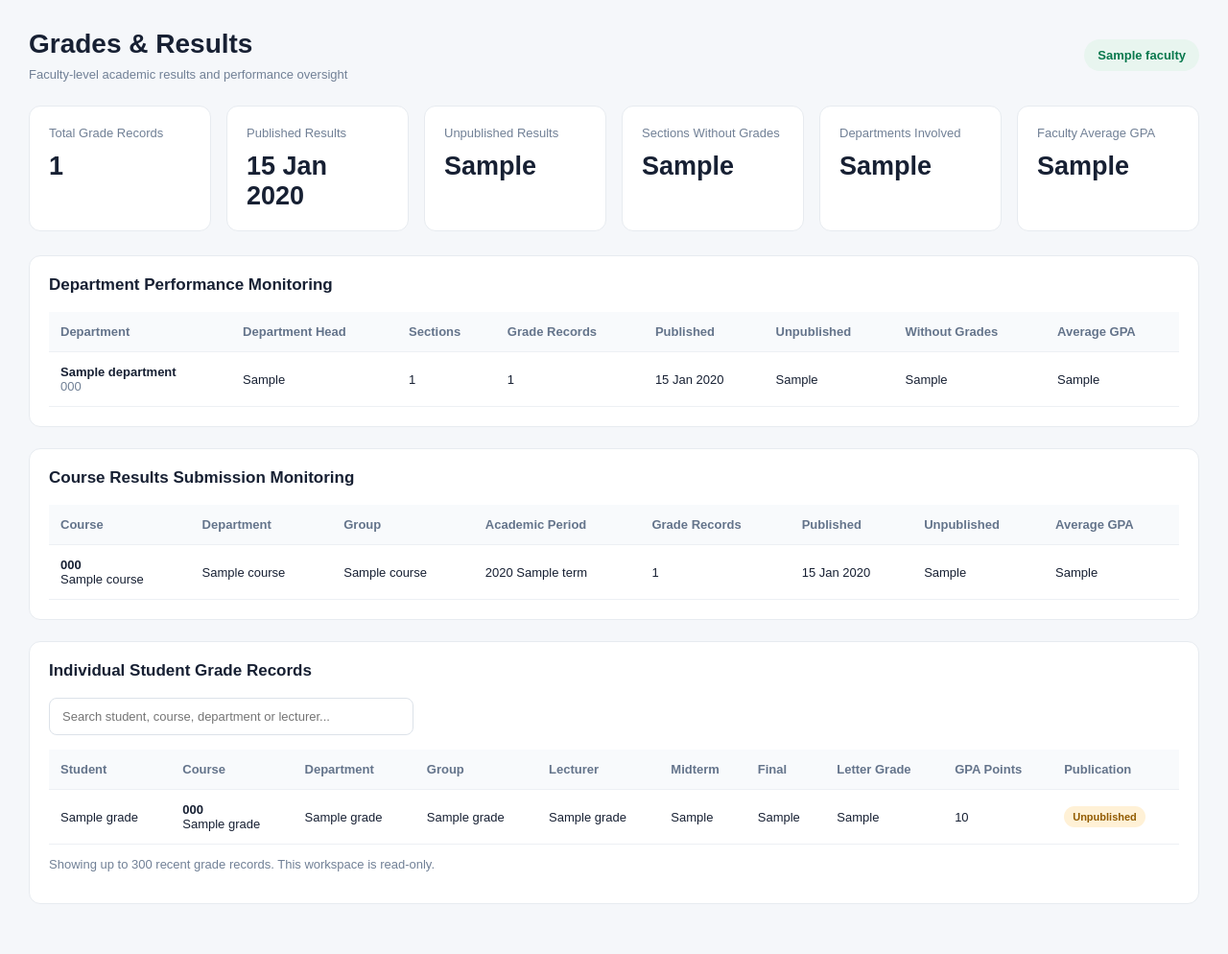
After one commit to janvier0074/luxmind-sis-v2, a Node server app: template views/dean-grades-results.ejs in a window 1280 px wide. The commit adds this page. Shown: the whole page at 96% size. Run offline with Node 20, Linux system fonts and the light colour scheme; the template is opened without the code that fills it: most values are stand-ins (such as "Sample title", 1, 10 or a date in 2020); some libraries are stand-ins or nearby versions.

Commit message:
Add dean grades and results oversight

```diff
--- a/views/dean-dashboard.ejs
+++ b/views/dean-dashboard.ejs
@@ -172,7 +172,8 @@ const standaloneRoutes = {
   'courses': '/sis/dean/courses-curriculum',
   'timetables': '/sis/dean/class-timetables',
 'course-allocation': '/sis/dean/course-allocation',
-'examinations': '/sis/dean/examinations'
+'examinations': '/sis/dean/examinations',
+'grades-results': '/sis/dean/grades-results'
 };
 
 const quickAccess = [
--- /dev/null
+++ b/views/dean-grades-results.ejs
@@ -0,0 +1,381 @@
+
+<!DOCTYPE html>
+<html lang="en">
+<head>
+  <meta charset="UTF-8">
+  <meta name="viewport" content="width=device-width, initial-scale=1.0">
+  <title>Grades & Results | LuxMind SIS</title>
+
+  <style>
+    * { box-sizing: border-box; }
+
+    body {
+      margin: 0;
+      padding: 30px;
+      background: #f5f7fa;
+      color: #172033;
+      font-family: Arial, sans-serif;
+    }
+
+    .container {
+      max-width: 1450px;
+      margin: auto;
+    }
+
+    .header {
+      display: flex;
+      justify-content: space-between;
+      align-items: center;
+      flex-wrap: wrap;
+      gap: 15px;
+      margin-bottom: 25px;
+    }
+
+    h1 { margin: 0 0 8px; font-size: 28px; }
+    .muted { color: #718096; font-size: 13px; }
+
+    .faculty {
+      background: #e8f5ef;
+      color: #08784d;
+      padding: 9px 14px;
+      border-radius: 20px;
+      font-size: 13px;
+      font-weight: bold;
+    }
+
+    .metrics {
+      display: grid;
+      grid-template-columns: repeat(auto-fit, minmax(190px, 1fr));
+      gap: 16px;
+      margin-bottom: 25px;
+    }
+
+    .metric, .panel {
+      background: white;
+      border: 1px solid #e7ebf0;
+      border-radius: 12px;
+      padding: 20px;
+    }
+
+    .metric-label {
+      color: #718096;
+      font-size: 13px;
+      margin-bottom: 12px;
+    }
+
+    .metric-value {
+      font-size: 27px;
+      font-weight: bold;
+    }
+
+    .panel { margin-bottom: 22px; }
+
+    .panel h2 {
+      font-size: 17px;
+      margin: 0 0 18px;
+    }
+
+    .table-wrap { overflow-x: auto; }
+
+    table {
+      width: 100%;
+      border-collapse: collapse;
+      min-width: 850px;
+    }
+
+    th, td {
+      text-align: left;
+      padding: 13px 12px;
+      border-bottom: 1px solid #edf0f4;
+      font-size: 13px;
+      vertical-align: middle;
+    }
+
+    th {
+      color: #64748b;
+      background: #f8fafc;
+      font-weight: 600;
+    }
+
+    .status {
+      display: inline-block;
+      padding: 5px 9px;
+      border-radius: 15px;
+      font-size: 11px;
+      font-weight: bold;
+    }
+
+    .published {
+      background: #dcfce7;
+      color: #166534;
+    }
+
+    .unpublished {
+      background: #fff1d6;
+      color: #925b00;
+    }
+
+    .search {
+      width: 100%;
+      max-width: 380px;
+      padding: 11px 13px;
+      border: 1px solid #dce2e9;
+      border-radius: 8px;
+      margin-bottom: 15px;
+      font-size: 13px;
+    }
+
+    .empty {
+      text-align: center;
+      padding: 25px;
+      color: #718096;
+    }
+
+    @media(max-width: 650px) {
+      body { padding: 16px; }
+      .metric { padding: 15px; }
+    }
+  </style>
+</head>
+
+<body>
+<div class="container">
+
+  <header class="header">
+    <div>
+      <h1>Grades & Results</h1>
+      <div class="muted">
+        Faculty-level academic results and performance oversight
+      </div>
+    </div>
+
+    <div class="faculty">
+      <%= faculty.name %>
+    </div>
+  </header>
+
+  <!-- FACULTY OVERVIEW -->
+  <section class="metrics">
+
+    <div class="metric">
+      <div class="metric-label">Total Grade Records</div>
+      <div class="metric-value">
+        <%= overview.total_grade_records %>
+      </div>
+    </div>
+
+    <div class="metric">
+      <div class="metric-label">Published Results</div>
+      <div class="metric-value">
+        <%= overview.published_results %>
+      </div>
+    </div>
+
+    <div class="metric">
+      <div class="metric-label">Unpublished Results</div>
+      <div class="metric-value">
+        <%= overview.unpublished_results %>
+      </div>
+    </div>
+
+    <div class="metric">
+      <div class="metric-label">Sections Without Grades</div>
+      <div class="metric-value">
+        <%= overview.sections_without_grades %>
+      </div>
+    </div>
+
+    <div class="metric">
+      <div class="metric-label">Departments Involved</div>
+      <div class="metric-value">
+        <%= overview.departments_involved %>
+      </div>
+    </div>
+
+    <div class="metric">
+      <div class="metric-label">Faculty Average GPA</div>
+      <div class="metric-value">
+        <%= overview.faculty_average_gpa ?? '—' %>
+      </div>
+    </div>
+
+  </section>
+
+  <!-- DEPARTMENT PERFORMANCE -->
+  <section class="panel">
+    <h2>Department Performance Monitoring</h2>
+
+    <div class="table-wrap">
+      <table>
+        <thead>
+          <tr>
+            <th>Department</th>
+            <th>Department Head</th>
+            <th>Sections</th>
+            <th>Grade Records</th>
+            <th>Published</th>
+            <th>Unpublished</th>
+            <th>Without Grades</th>
+            <th>Average GPA</th>
+          </tr>
+        </thead>
+
+        <tbody>
+          <% if (departments.length === 0) { %>
+            <tr>
+              <td colspan="8" class="empty">No department records found.</td>
+            </tr>
+          <% } %>
+
+          <% departments.forEach(dept => { %>
+            <tr>
+              <td>
+                <strong><%= dept.department_name %></strong>
+                <div class="muted"><%= dept.department_code || '' %></div>
+              </td>
+              <td><%= dept.department_head || 'Not assigned' %></td>
+              <td><%= dept.total_sections %></td>
+              <td><%= dept.total_grade_records %></td>
+              <td><%= dept.published_results %></td>
+              <td><%= dept.unpublished_results %></td>
+              <td><%= dept.sections_without_grades %></td>
+              <td><%= dept.average_gpa ?? '—' %></td>
+            </tr>
+          <% }) %>
+        </tbody>
+      </table>
+    </div>
+  </section>
+
+  <!-- COURSE RESULTS MONITORING -->
+  <section class="panel">
+    <h2>Course Results Submission Monitoring</h2>
+
+    <div class="table-wrap">
+      <table>
+        <thead>
+          <tr>
+            <th>Course</th>
+            <th>Department</th>
+            <th>Group</th>
+            <th>Academic Period</th>
+            <th>Grade Records</th>
+            <th>Published</th>
+            <th>Unpublished</th>
+            <th>Average GPA</th>
+          </tr>
+        </thead>
+
+        <tbody>
+          <% if (courses.length === 0) { %>
+            <tr>
+              <td colspan="8" class="empty">No course records found.</td>
+            </tr>
+          <% } %>
+
+          <% courses.forEach(course => { %>
+            <tr>
+              <td>
+                <strong><%= course.course_code || '' %></strong>
+                <div><%= course.course_title %></div>
+              </td>
+              <td><%= course.department_name || '—' %></td>
+              <td><%= course.group_name || '—' %></td>
+              <td>
+                <%= course.academic_year || '—' %>
+                <%= course.term || '' %>
+              </td>
+              <td><%= course.total_grade_records %></td>
+              <td><%= course.published_results %></td>
+              <td><%= course.unpublished_results %></td>
+              <td><%= course.average_gpa ?? '—' %></td>
+            </tr>
+          <% }) %>
+        </tbody>
+      </table>
+    </div>
+  </section>
+
+  <!-- INDIVIDUAL GRADE RECORDS -->
+  <section class="panel">
+    <h2>Individual Student Grade Records</h2>
+
+    <input
+      type="search"
+      id="gradeSearch"
+      class="search"
+      placeholder="Search student, course, department or lecturer..."
+    >
+
+    <div class="table-wrap">
+      <table id="gradesTable">
+        <thead>
+          <tr>
+            <th>Student</th>
+            <th>Course</th>
+            <th>Department</th>
+            <th>Group</th>
+            <th>Lecturer</th>
+            <th>Midterm</th>
+            <th>Final</th>
+            <th>Letter Grade</th>
+            <th>GPA Points</th>
+            <th>Publication</th>
+          </tr>
+        </thead>
+
+        <tbody>
+          <% if (grades.length === 0) { %>
+            <tr>
+              <td colspan="10" class="empty">No grade records found.</td>
+            </tr>
+          <% } %>
+
+          <% grades.forEach(grade => { %>
+            <tr>
+              <td><%= grade.student_name %></td>
+              <td>
+                <strong><%= grade.course_code || '' %></strong>
+                <div><%= grade.course_title %></div>
+              </td>
+              <td><%= grade.department_name || '—' %></td>
+              <td><%= grade.group_name || '—' %></td>
+              <td><%= grade.lecturer_name %></td>
+              <td><%= grade.midterm_grade ?? '—' %></td>
+              <td><%= grade.final_grade ?? '—' %></td>
+              <td><%= grade.letter_grade || '—' %></td>
+              <td><%= grade.gpa_points ?? '—' %></td>
+              <td>
+                <% if (grade.is_published) { %>
+                  <span class="status published">Published</span>
+                <% } else { %>
+                  <span class="status unpublished">Unpublished</span>
+                <% } %>
+              </td>
+            </tr>
+          <% }) %>
+        </tbody>
+      </table>
+    </div>
+
+    <p class="muted">
+      Showing up to 300 recent grade records. This workspace is read-only.
+    </p>
+  </section>
+
+</div>
+
+<script>
+  document.getElementById('gradeSearch').addEventListener('input', function () {
+    const query = this.value.toLowerCase();
+
+    document.querySelectorAll('#gradesTable tbody tr').forEach(row => {
+      row.style.display = row.textContent.toLowerCase().includes(query)
+        ? ''
+        : 'none';
+    });
+  });
+</script>
+
+</body>
+</html>
```
Also changed, not shown: server.js.
